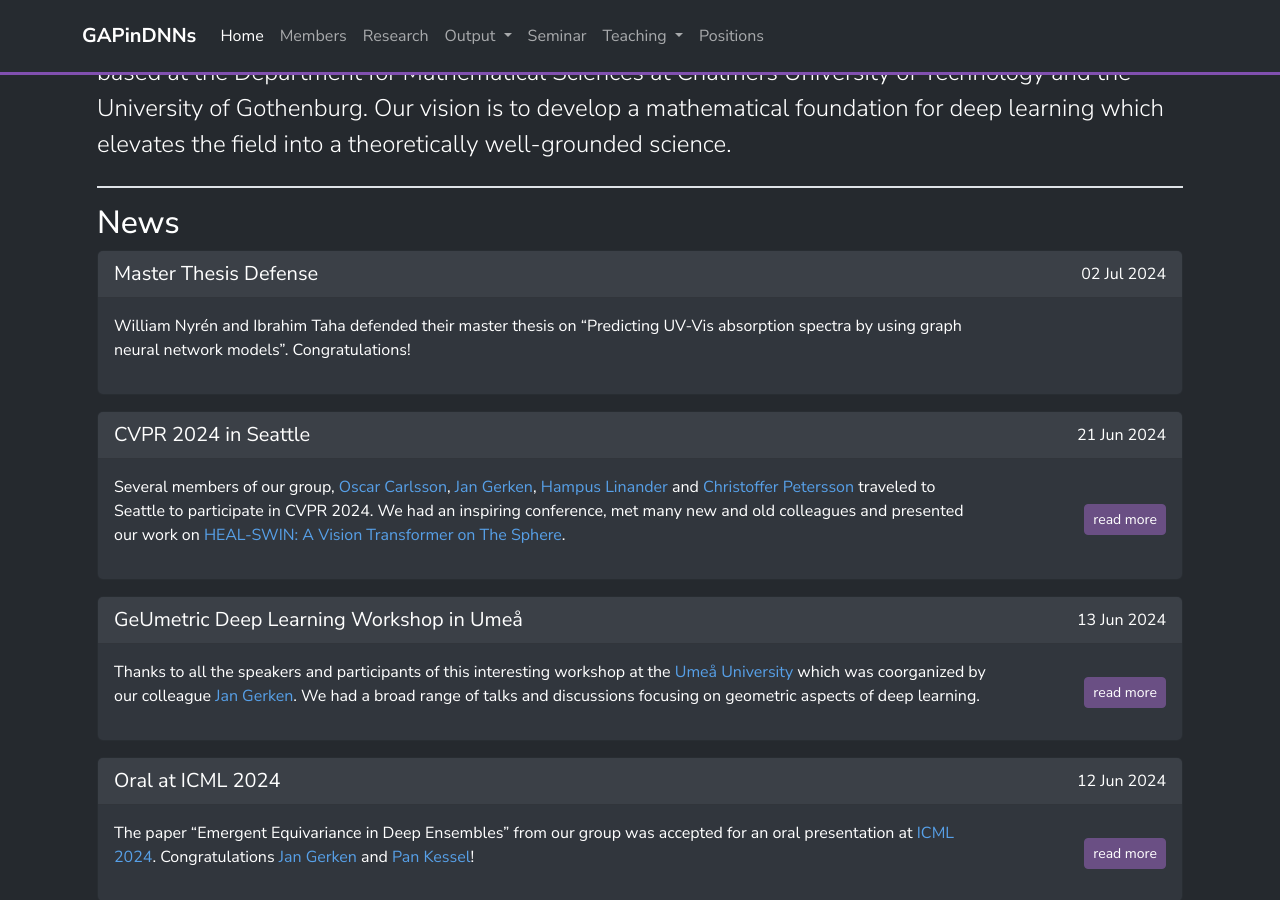
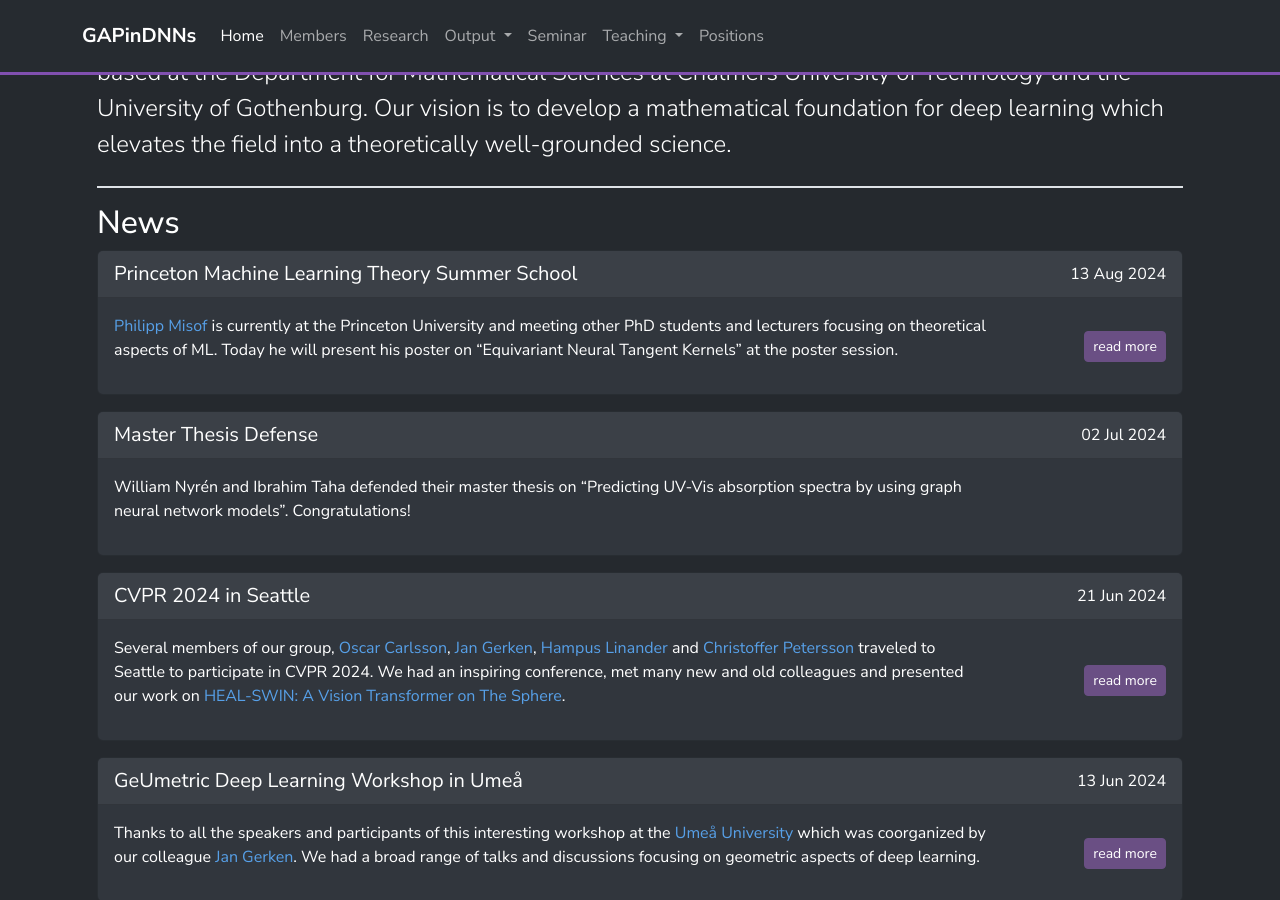
Before and after one commit to GAPinDNNs/gapindnns.github.io, a Jekyll site: the page built from _pages/index.md, in a window 1280 px wide and 900 px high, scrolled down 659 px. Built offline with Jekyll 4.4.1, drawn with Linux system fonts in a browser that asks for light colours; nearby versions of some CDN libraries.

Commit message:
Added Princeton ML news

```diff
--- a/_data/news.yml
+++ b/_data/news.yml
@@ -1,3 +1,8 @@
+- date: 2024-08-13
+  headline: Princeton Machine Learning Theory Summer School
+  link: https://mlschool.princeton.edu/
+  text: |
+    [Philipp Misof](/members/Philipp_Misof) is currently at the Princeton University and meeting other PhD students and lecturers focusing on theoretical aspects of ML. Today he will present his poster on "Equivariant Neural Tangent Kernels" at the poster session.
 - date: 2024-07-02
   headline: Master Thesis Defense
   text: |
```
Also changed, not shown: .github/workflows/jekyll-gh-pages.yml.
